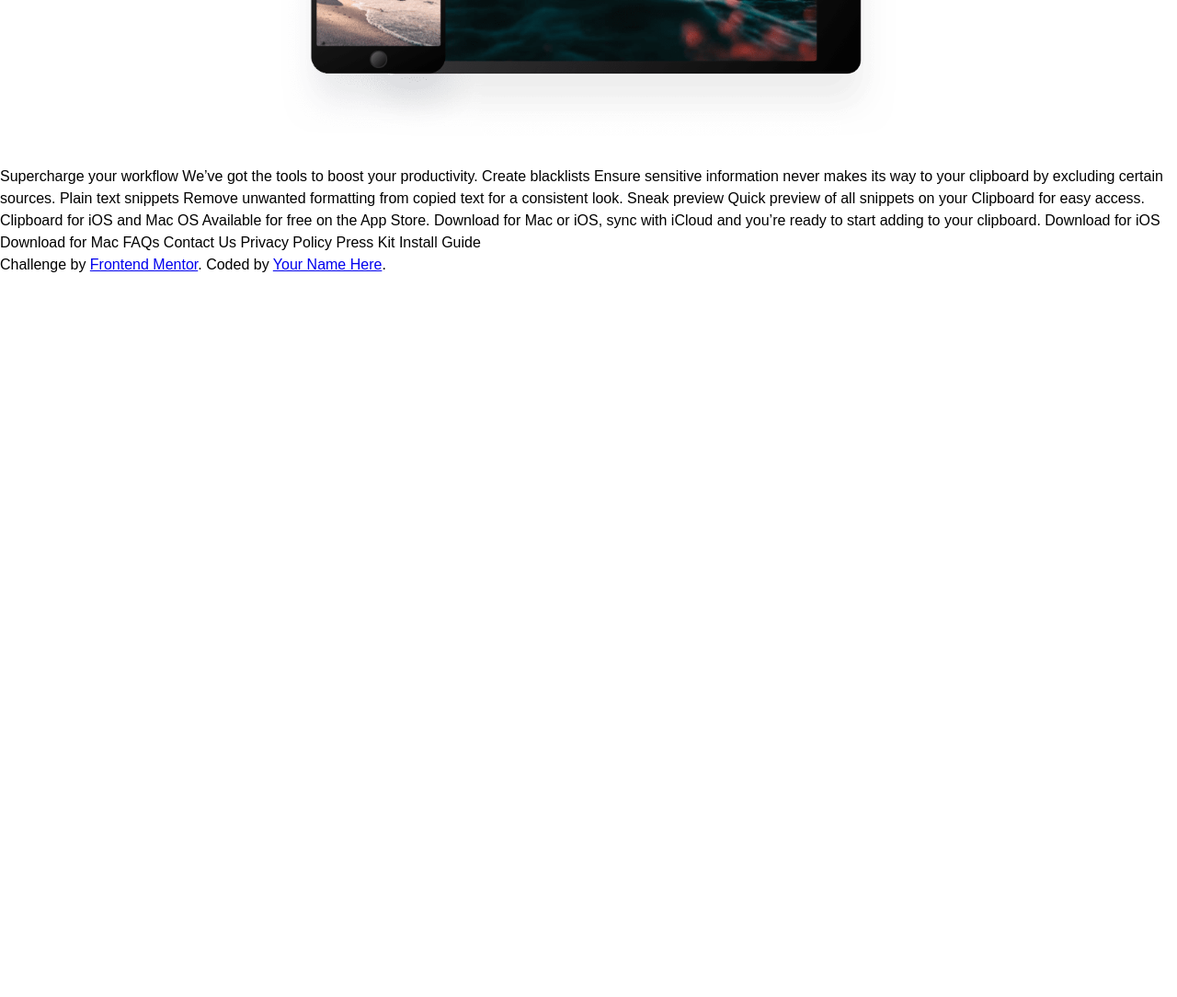
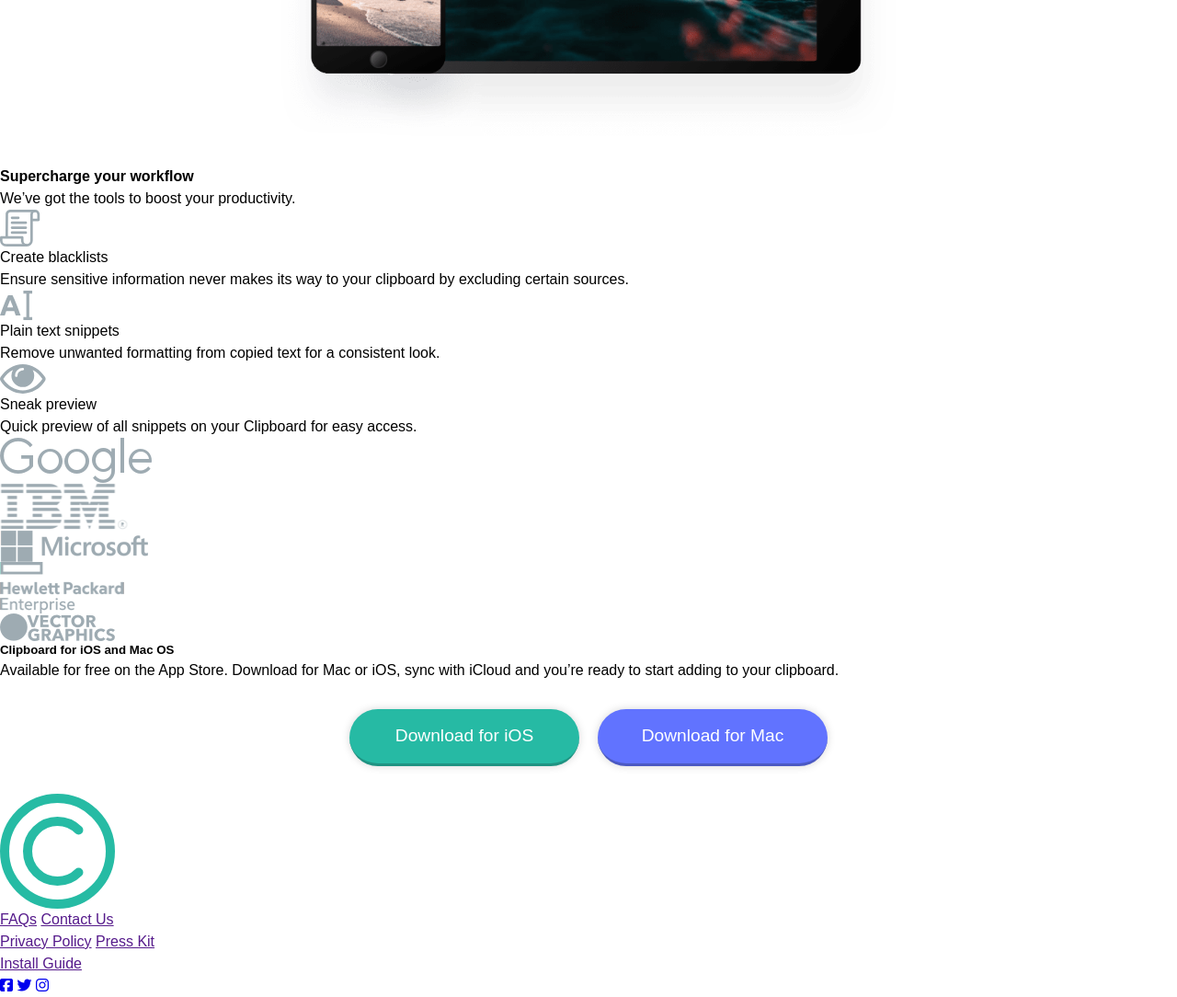
Before and after one commit to miteshp98/clipboard-landing-page-master, a plain HTML site: page index.html in a window 1280 px wide. Shown: the part 1916-3000 px from the top of the page at 92% size. Before the commit the page ends 2216 px from the top, so only its background shows below. Drawn offline with Linux system fonts and the light colour scheme; a web font is replaced by a local one.

Commit message:
Complete Structure Of Page

```diff
--- a/index.html
+++ b/index.html
@@ -16,6 +16,13 @@
 
     <!-- Feel free to remove these styles or customise in your own stylesheet 👍 -->
     <link rel="stylesheet" href="style.css" />
+    <link
+      rel="stylesheet"
+      href="https://cdnjs.cloudflare.com/ajax/libs/font-awesome/6.5.1/css/all.min.css"
+      integrity="sha512-DTOQO9RWCH3ppGqcWaEA1BIZOC6xxalwEsw9c2QQeAIftl+Vegovlnee1c9QX4TctnWMn13TZye+giMm8e2LwA=="
+      crossorigin="anonymous"
+      referrerpolicy="no-referrer"
+    />
   </head>
   <body>
     <main>
@@ -77,26 +84,86 @@
         </div>
       </section>
 
-      <section class="fourth-section"></section>
+      <section class="fourth-section">
+        <div class="fourth-section-container">
+          <h4>Supercharge your workflow</h4>
+          <p>We’ve got the tools to boost your productivity.</p>
+        </div>
+
+        <div class="specs-detail-cont">
+          <div class="specs">
+            <img src="images/icon-blacklist.svg" alt="" />
+            <p class="specs-title">Create blacklists</p>
+            <p class="specs-p">
+              Ensure sensitive information never makes its way to your clipboard
+              by excluding certain sources.
+            </p>
+          </div>
+
+          <div class="specs">
+            <img src="images/icon-text.svg" alt="" />
+            <p class="specs-title">Plain text snippets</p>
+            <p class="specs-p">
+              Remove unwanted formatting from copied text for a consistent look.
+            </p>
+          </div>
+
+          <div class="specs">
+            <img src="images/icon-preview.svg" alt="" />
+            <p class="specs-title">Sneak preview</p>
+            <p class="specs-p">
+              Quick preview of all snippets on your Clipboard for easy access.
+            </p>
+          </div>
+        </div>
+
+        <div class="company-cont">
+          <img src="images/logo-google.png" alt="" />
+          <img src="images/logo-ibm.png" alt="" />
+          <img src="images/logo-microsoft.png" alt="" />
+          <img src="images/logo-hp.png" alt="" />
+          <img src="images/logo-vector-graphics.png" alt="" />
+        </div>
+
+        <div class="clipboarad-cont">
+          <h5>Clipboard for iOS and Mac OS</h5>
+          <p>
+            Available for free on the App Store. Download for Mac or iOS, sync
+            with iCloud and you’re ready to start adding to your clipboard.
+          </p>
+
+          <div class="download-btn-cont">
+            <button type="submit" id="btn-ios">Download for iOS</button>
+            <button type="submit" id="btn-mac">Download for Mac</button>
+          </div>
+        </div>
+      </section>
     </main>
 
-    Supercharge your workflow We’ve got the tools to boost your productivity.
-    Create blacklists Ensure sensitive information never makes its way to your
-    clipboard by excluding certain sources. Plain text snippets Remove unwanted
-    formatting from copied text for a consistent look. Sneak preview Quick
-    preview of all snippets on your Clipboard for easy access. Clipboard for iOS
-    and Mac OS Available for free on the App Store. Download for Mac or iOS,
-    sync with iCloud and you’re ready to start adding to your clipboard.
-    Download for iOS Download for Mac FAQs Contact Us Privacy Policy Press Kit
-    Install Guide
+    <footer class="footer-section">
+      <div class="footer-section-container">
+        <img src="images/logo.svg" alt="" class="footer-logo" />
 
-    <footer>
-      <p class="attribution">
-        Challenge by
-        <a href="https://www.frontendmentor.io?ref=challenge" target="_blank"
-          >Frontend Mentor</a
-        >. Coded by <a href="#">Your Name Here</a>.
-      </p>
+        <div class="footer-nav">
+          <a href="">FAQs</a>
+          <a href="">Contact Us</a>
+        </div>
+
+        <div class="footer-nav">
+          <a href="">Privacy Policy</a>
+          <a href="">Press Kit</a>
+        </div>
+
+        <div class="footer-nav">
+          <a href="">Install Guide</a>
+        </div>
+
+        <div class="socia-media-cont">
+          <a href="#"><i class="fa-brands fa-square-facebook"></i></a>
+          <a href="#"><i class="fa-brands fa-twitter"></i></a>
+          <a href="#"><i class="fa-brands fa-instagram"></i></a>
+        </div>
+      </div>
     </footer>
   </body>
 </html>
```
